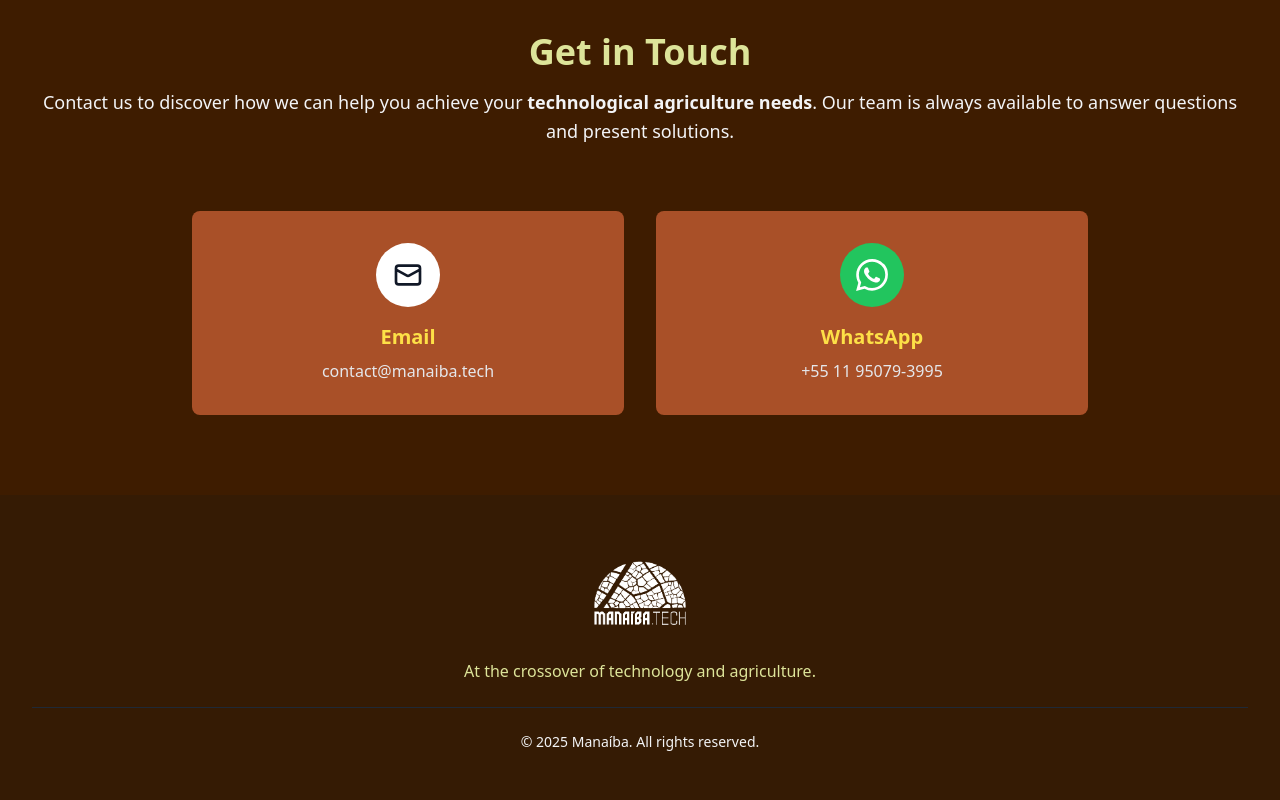
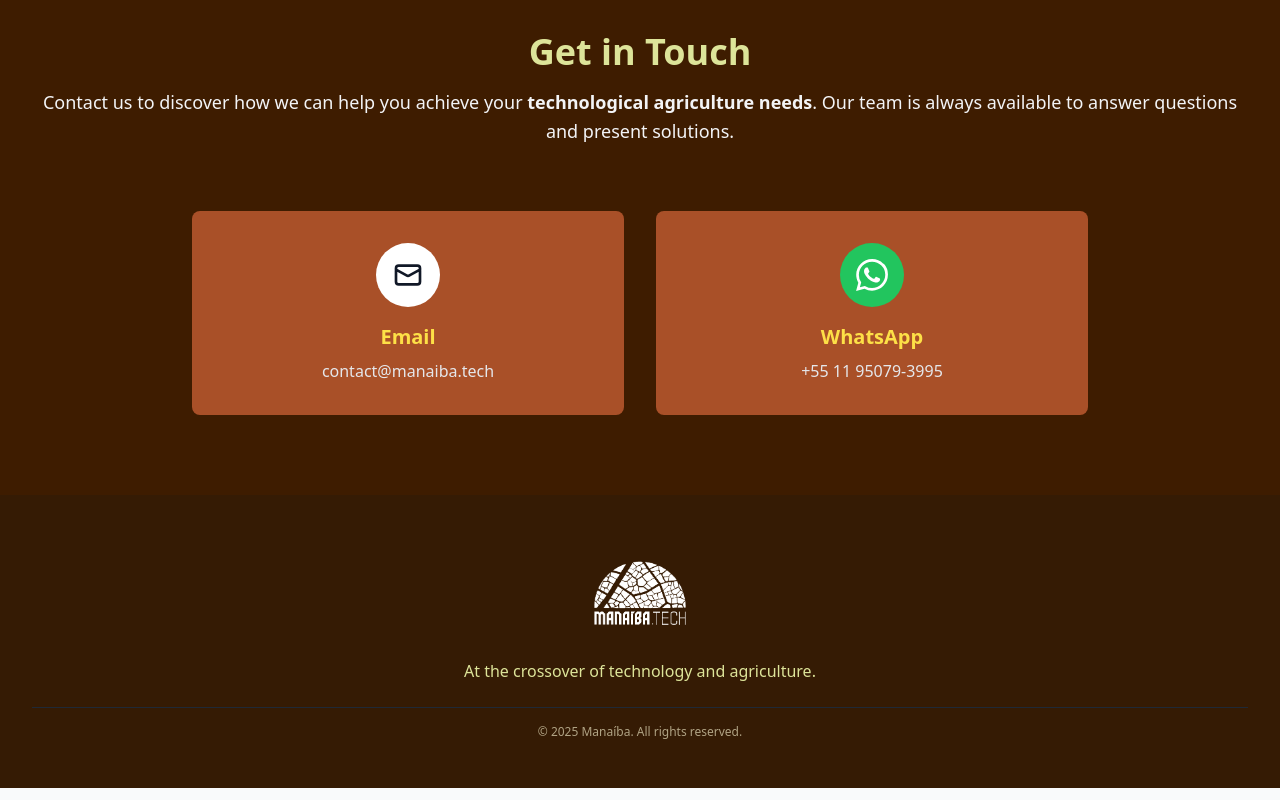
Before and after one commit to manaiba/website, a plain HTML site: page site/index.html in a window 1280 px wide. Shown: the part 848-1648 px from the top of the page. Drawn offline with nearby package versions, Linux system fonts and the light colour scheme.

```diff
--- a/site/index.html
+++ b/site/index.html
@@ -216,8 +216,8 @@
                 <p class="text-gray-100 mb-6 footer-tagline"
                    data-translate="footer-tagline">
                    Criando soluções inovadoras para a agricultura</p>
-                <div class="border-t border-gray-800 pt-6">
-                    <p class="text-gray-100 text-sm footer-copyright"
+                <div class="border-t border-gray-800 pt-4">
+                    <p class="text-xs footer-copyright"
                        data-translate="footer-copyright">
                         © 2025 Manaíba. Todos os direitos reservados.
                     </p>
@@ -287,8 +287,8 @@
                 en: '<span style="color: #dde499;">At the crossover of technology and agriculture.</span>'
             },
             'footer-copyright': {
-                pt: '© 2025 Manaíba. Todos os direitos reservados.',
-                en: '© 2025 Manaíba. All rights reserved.'
+                pt: '<span style="color: #b0a384;">© 2025 Manaíba. Todos os direitos reservados.</span>',
+                en: '<span style="color: #b0a384;">© 2025 Manaíba. All rights reserved.</span>'
             }
         };
 
```
Also changed, not shown: 1 other file.
